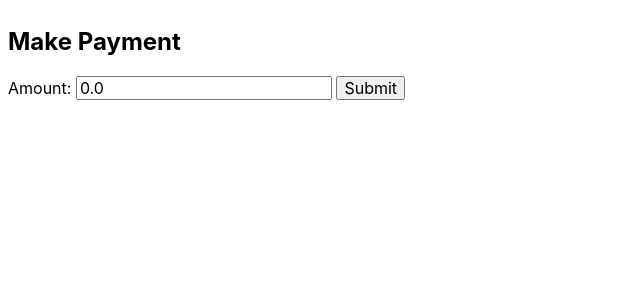
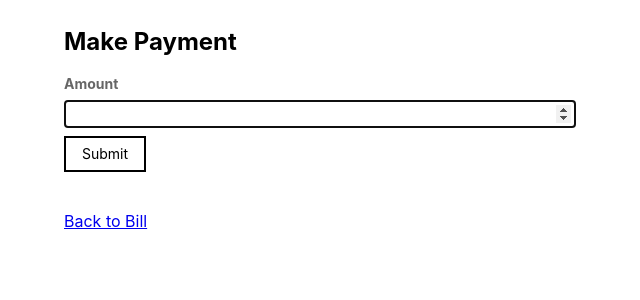
Before and after one commit to arpradhan/hausmate, a Django app: page /houses/payments/1/pay in a window 1280 px wide. Shown: the part 51-351 px from the top of the page, without its empty margins (0-640 px from the left). Run offline with Django 3.2, Linux system fonts and the light colour scheme; tables that the repository leaves empty hold one stand-in row (values such as "Sample post"); some libraries are stand-ins or nearby versions.

Commit message:
style payment event form

```diff
--- a/hausmate/houses/templates/houses/paymentevent_form.html
+++ b/hausmate/houses/templates/houses/paymentevent_form.html
@@ -1,15 +1,32 @@
 {% extends "base.html" %}
 {% block content %}
-<div class="w-100 pa2">
+<div class="pv2 ph5">
   <h2>Make Payment</h2>
   {% if error_message %}
-  <p><strong>{{ error_message }}</strong></p>
+  <p class="red">{{ error_message }</p>
   {% endif %}
-  <form action="{% url 'payment_event_create' payment_id %}" method="post">
+  <form action="{% url 'payment_event_create' payment_id %}" method="post" class="mw6">
     {% csrf_token %}
-    {{ form.amount.label_tag }}
-    {{ form.amount }}
-    <input type="submit" value="Submit">
+    <div class="form-field mb2">
+      {% for error in form.amount.errors %}
+      <p class="red f6">{{ error }}</p>
+      {% endfor %}
+      <label for="{{ form.amount.id_for_label }}" class="f6 b db mb2 black-60">{{ form.amount.label }}</label>
+      <input
+        type="number"
+        step="0.01"
+        required
+        autofocus
+        id="{{ form.amount.id_for_label }}"
+        name="{{ form.amount.name }}"
+        class="ba b--black-20 pa1 b2 db w-100">
+    </div>
+    <input
+      type="submit"
+      value="Submit"
+      class="dim f6 ba bw1 ph3 pv2 mb2 mt2 db black bg-white b--black"
+    >
   </form>
+  <a href="{% url 'bill_detail' bill_id house_id %}" class="pv4 db">Back to Bill</a>
 </div>
 {% endblock %}
--- a/hausmate/houses/views.py
+++ b/hausmate/houses/views.py
@@ -148,5 +148,10 @@
 
     def get_context_data(self, **kwargs):
         context_data = super().get_context_data(**kwargs)
-        context_data['payment_id'] = self.get_payment().id
+        payment = self.get_payment()
+        bill = payment.bill
+        house = bill.house
+        context_data['payment_id'] = payment.id
+        context_data['bill_id'] = bill.id
+        context_data['house_id'] = house.id
         return context_data
```
